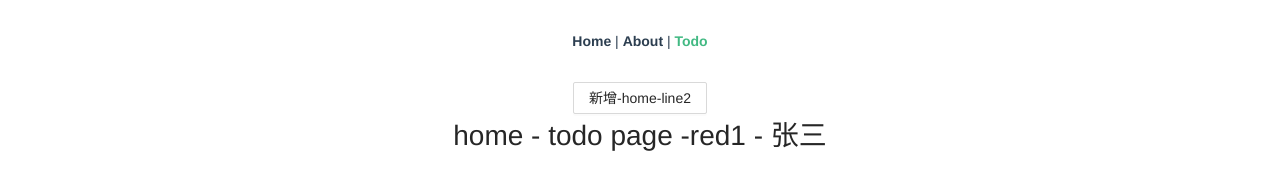
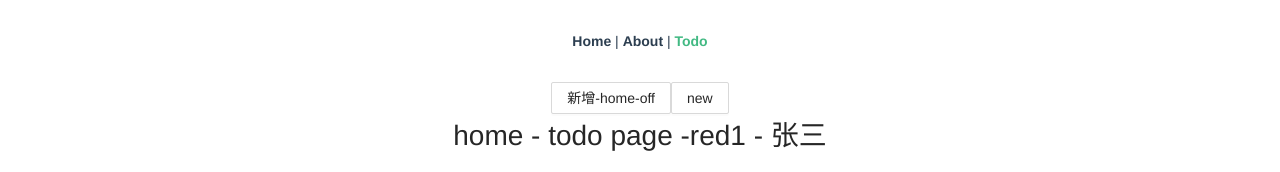
Before and after one commit to aman2025/vue3-app, a Vue app: page /todo in a window 1280 px wide. Shown: the top 172 px of the page. Built offline with nearby package versions, Linux system fonts and the light colour scheme.

Commit message:
Update Todo.vue
new line

```diff
--- a/src/views/Todo.vue
+++ b/src/views/Todo.vue
@@ -1,6 +1,7 @@
 <template>
   <div class="todo">
-    <a-button>新增-home-line2</a-button>
+    <a-button>新增-home-off</a-button>
+    <a-button>new</a-button>
     <h1>home - todo page -{{ defaultColor }} - {{ author }}</h1>
   </div>
   <!-- 引用ant-design-vue -->
```
